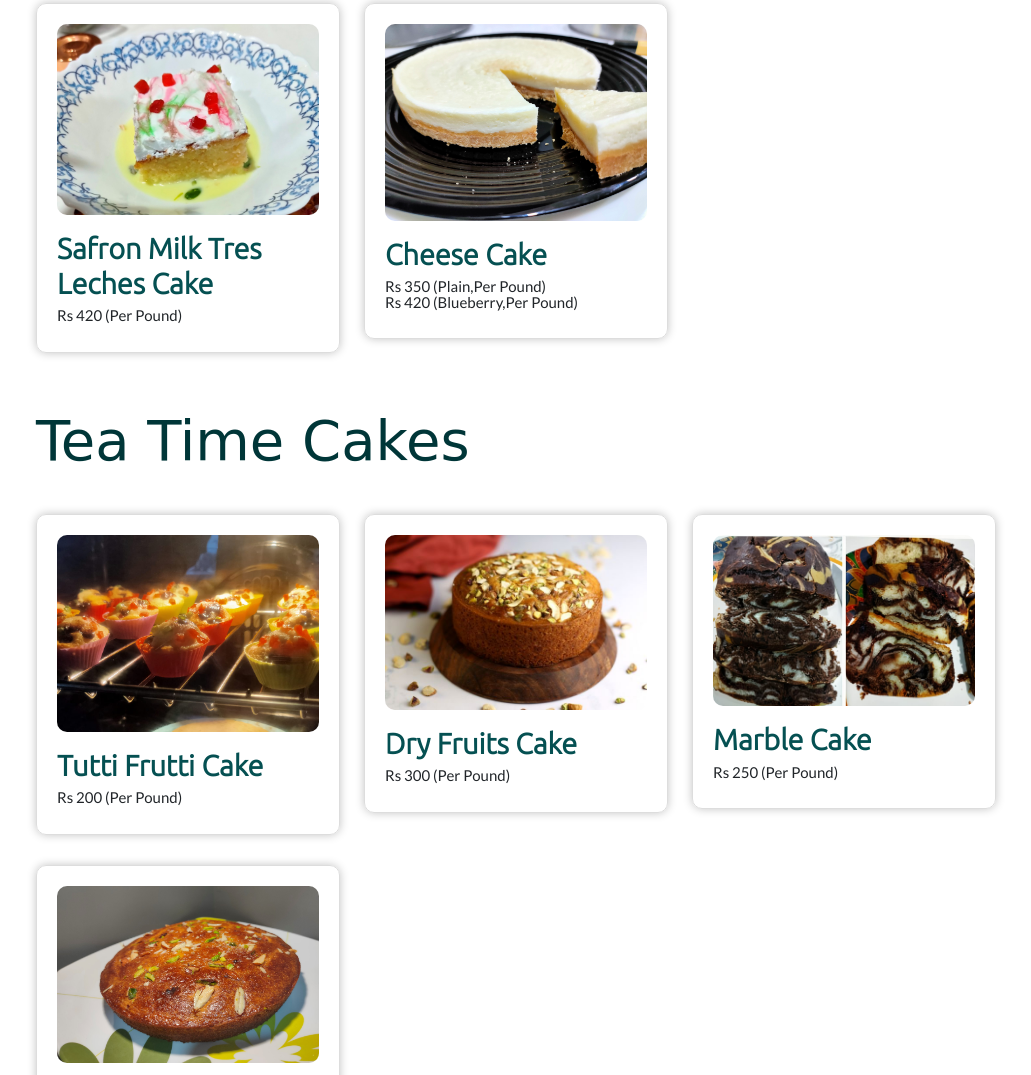
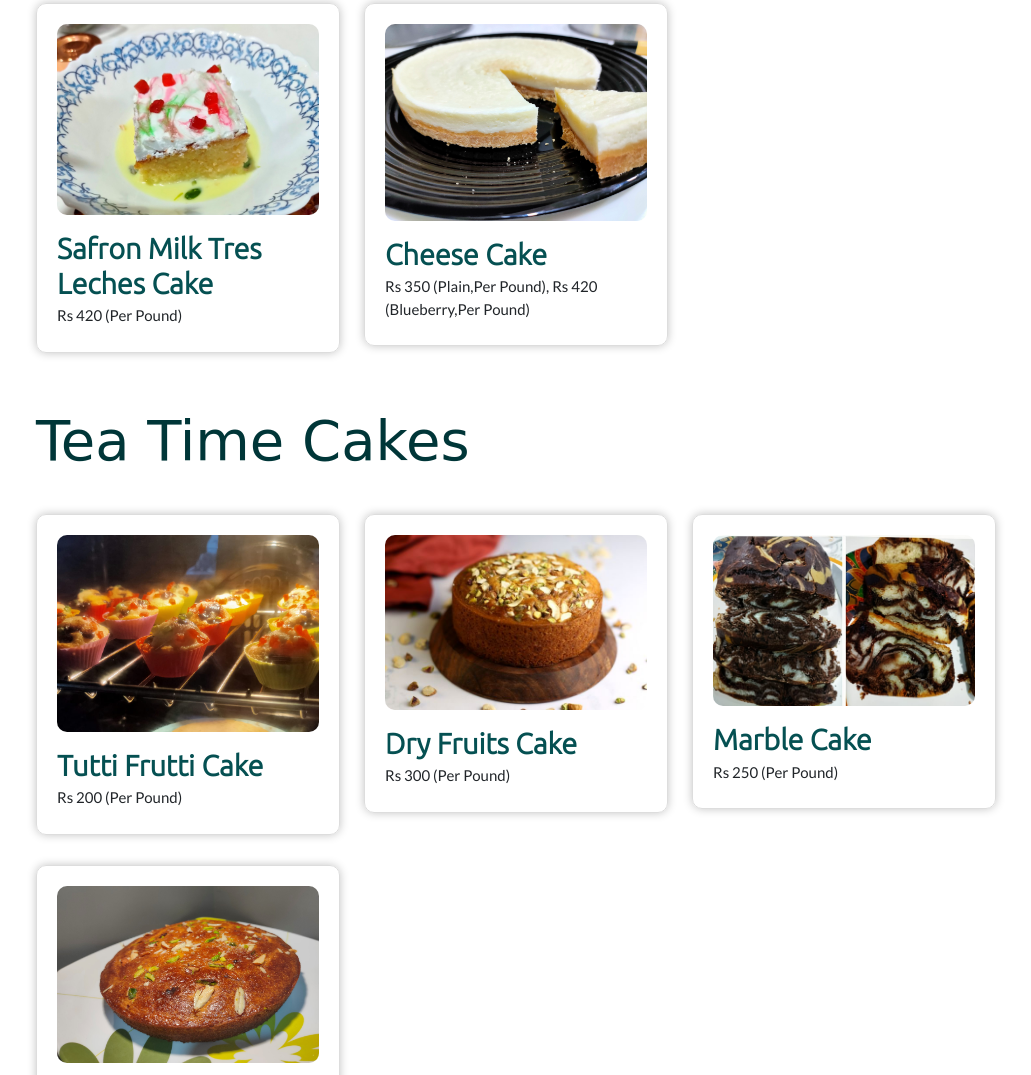
Before and after one commit to Abhi-webd/Tiny-Bakery, a plain HTML site: page index.html in a window 1280 px wide. Shown: the part 5293-6368 px from the top of the page, without its empty margins (124-1155 px from the left). Drawn offline with nearby package versions, Linux system fonts and the light colour scheme; a web font is replaced by a local one.

Commit message:
Update index.html

```diff
--- a/index.html
+++ b/index.html
@@ -447,8 +447,7 @@
                   <img src="image/cheese cake.jpg" class="img-fluid" alt="">
               </div>
               <h3 class="mt-2 product-heading">Cheese  Cake </h3>
-              <p>Rs 350 (Plain,Per Pound)</p>
-              <p>Rs 420 (Blueberry,Per Pound)</p>
+              <p>Rs 350 (Plain,Per Pound), Rs 420 (Blueberry,Per Pound)</p>
               <!-- <p class="text-secondary">There are many variations of passages of Lorem Ipsum available, but the majority have suffered alteration in some form, by injected humour</p>
               <a href="#" class="btn btn-md  float-right">Order</a> -->
           </div>
```
